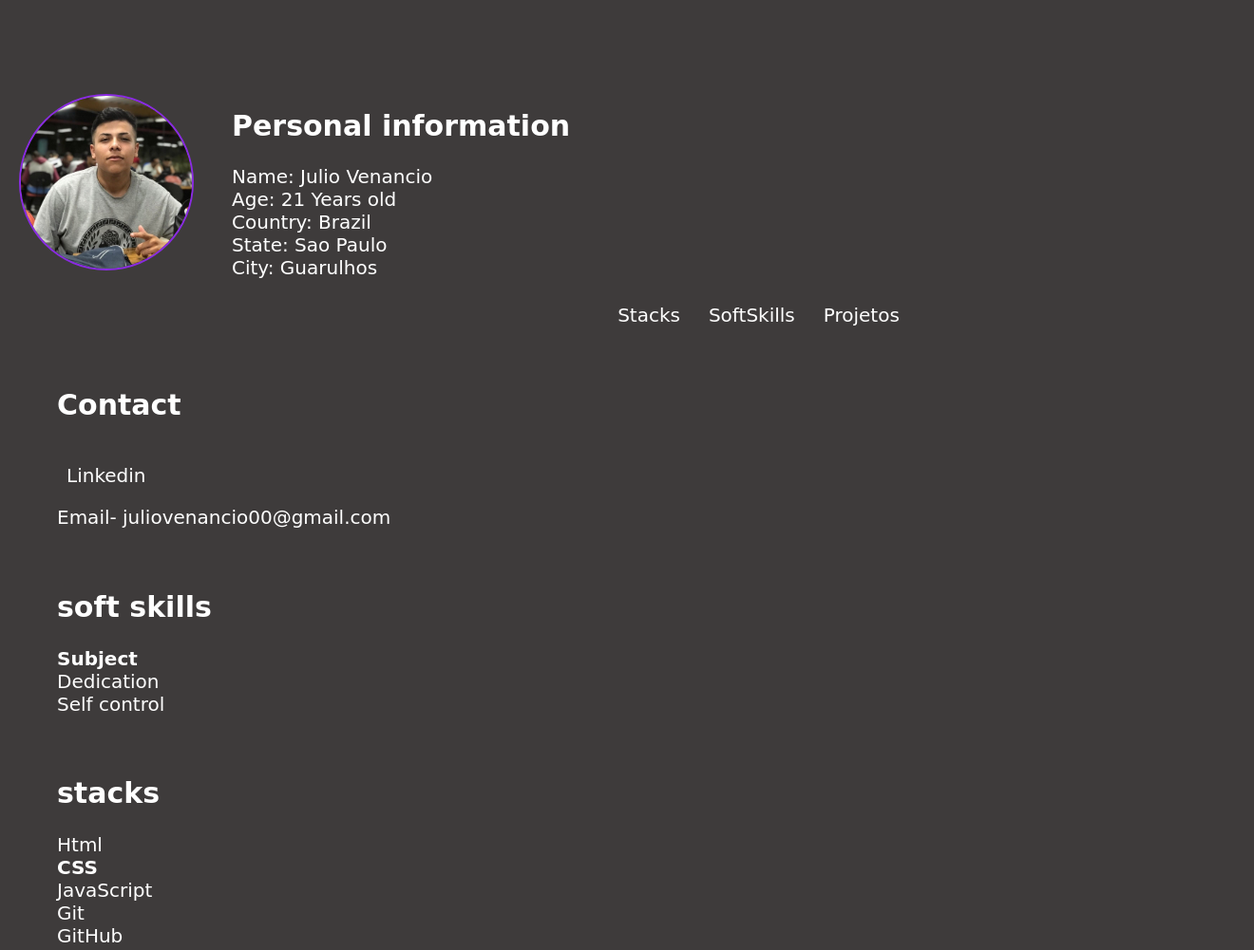
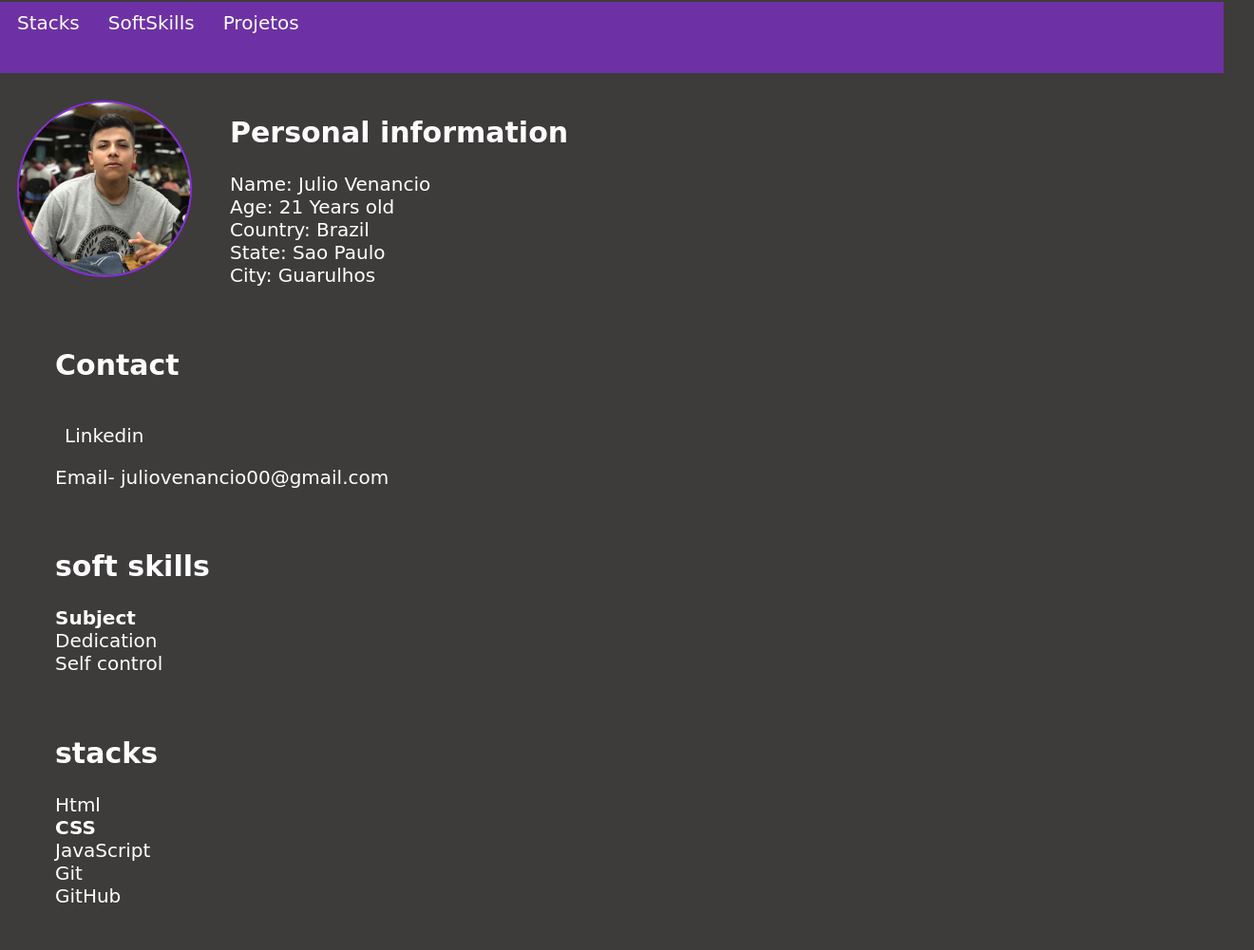
Before and after one commit to JulioVenan/JulioVenan.github.io, a plain HTML site: page index.html in a window 1280 px wide. Shown: the whole page at 95% size, 1320 px wide, since content can reach past the window. Drawn offline with Linux system fonts and the light colour scheme; a web font is replaced by a local one.

Commit message:
adição navbar

```diff
--- a/index.html
+++ b/index.html
@@ -11,9 +11,21 @@
     <link href="https://fonts.googleapis.com/css2?family=Indie+Flower&family=Inter&family=Koulen&display=swap"
         rel="stylesheet">
     <title>Portifolio</title>
+
 </head>
 
 <body>
+    <header>
+        <nav>
+            <ul id="a1">
+
+                <li><a href="#stk">Stacks</a></li>
+                <li><a href="#sft">SoftSkills</a></li>
+                <li><a href="https://github.com/JulioVenan" target="_blank">Projetos</a></li>
+
+            </ul>
+        </nav>
+    </header>
 
     <div id="section1">
 
@@ -30,15 +42,6 @@
             <li>City: Guarulhos</li>
         </ul>
 
-
-
-        <ul id="a1">
-
-            <li><a href="#stk">Stacks</a></li>
-            <li><a href="#sft">SoftSkills</a></li>
-            <li><a href="https://github.com/JulioVenan" target="_blank">Projetos</a></li>
-
-        </ul>
 
     </div>
 
--- a/style/style.css
+++ b/style/style.css
@@ -1,31 +1,37 @@
 body{
     width: 1280px;
     max-width: 100%;
-    margin-top: 100px;
-    margin: auto;
-    padding: 20px;
+    margin-top: 0 auto;
+    padding: auto;
     background-color: rgba(49, 46, 46, 0.932);
 
 }
+nav{
+    margin-top: -298px;
+    margin-left: -10px;
+    background-color: rgba(137, 43, 226, 0.63);
+ height: 75px;
 
+}
 
 #section1{
     display: flex;
     flex-direction: row;
     align-items: center;
-
+    margin-left: 10px;
 }
 
 #section2{
     display: flex;
     flex-direction: row;
-
+    margin-left: 10px;
 }
 
 
 #section3{
     display: flex;
     flex-direction: row;
+    margin-left: 10px;
 
 
 }
@@ -33,6 +39,7 @@ body{
 #section4{
     display: flex;
     flex-direction: row;
+    margin-left: 10px;
 
 
 }
@@ -47,13 +54,14 @@ a{
 }
 
 a:hover{
-    background-color: blueviolet;
+    background-color: rgb(174, 43, 226);
     color: white;
 }
 
 #a1{
     display: flex;
     flex-direction: row;
+    padding: 10px;
     margin-top: 300px;
     gap: 10px;
 
```
